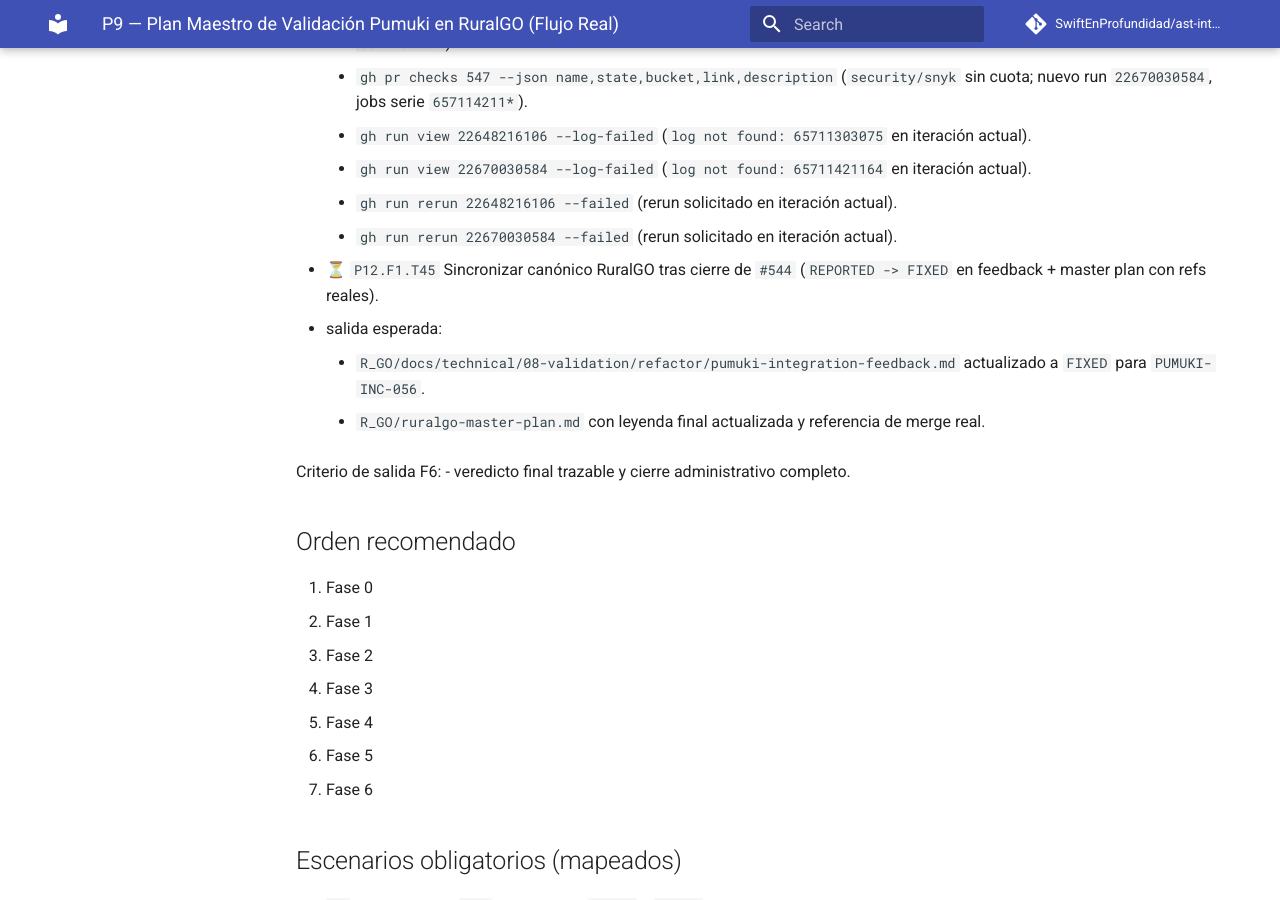
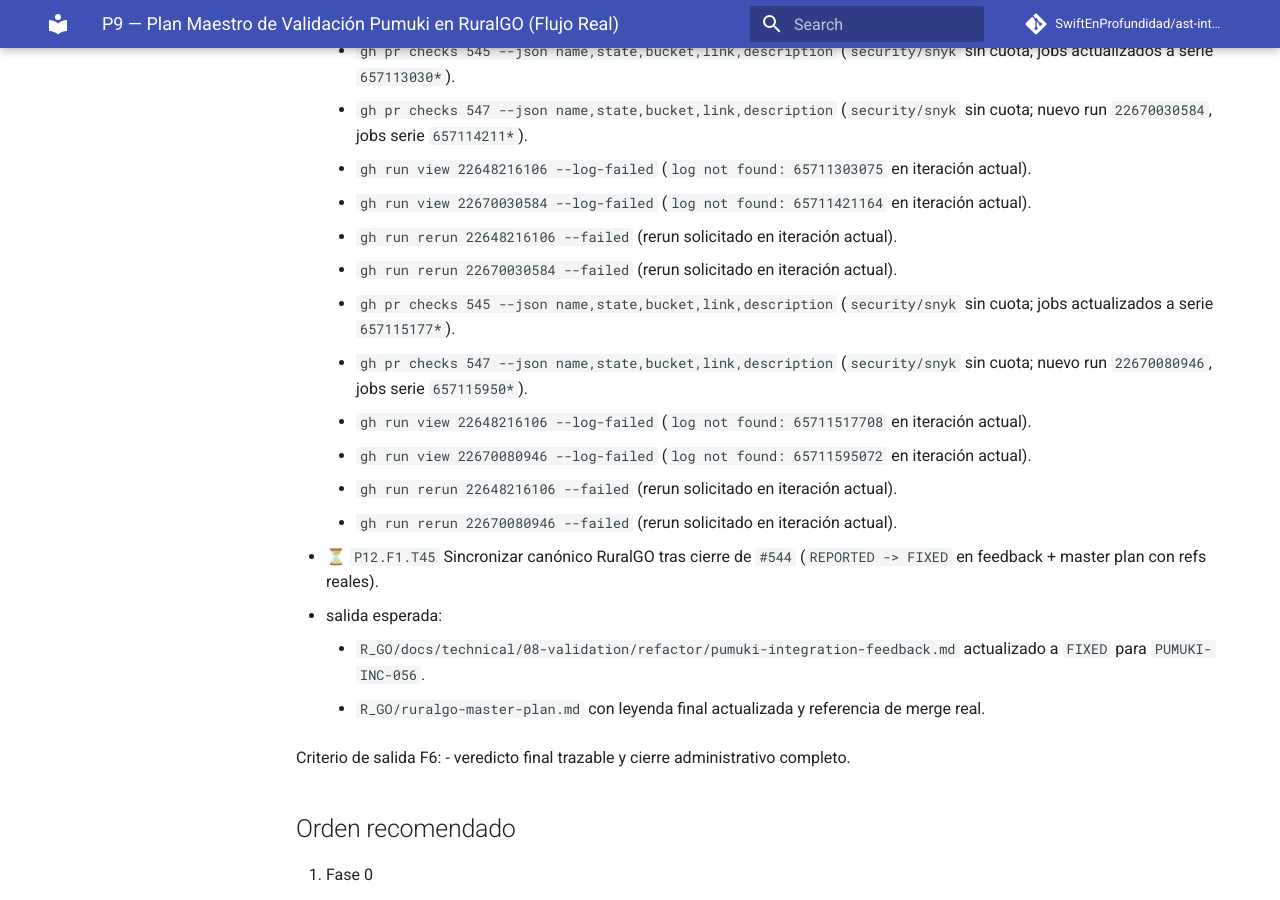
Before and after one commit to SwiftEnProfundidad/ast-intelligence-hooks, an MkDocs documentation site: the page built from docs/seguimiento-completo-validacion-ruralgo-03-03-2026.md, in a window 1280 px wide and 900 px high, scrolled down 58813 px. Built offline with MkDocs 1.6.1 and Material for MkDocs 9.7.7, drawn with Linux system fonts in a browser that asks for light colours; comment, search, counter and statistics services are not loaded; some of the changed text lies outside the part shown.

Commit message:
docs(validation): keep t47 heartbeat loop updated

```diff
--- a/docs/seguimiento-completo-validacion-ruralgo-03-03-2026.md
+++ b/docs/seguimiento-completo-validacion-ruralgo-03-03-2026.md
@@ -1410,6 +1410,7 @@ Criterio de salida F5:
       - `https://github.com/SwiftEnProfundidad/ast-intelligence-hooks/issues/546#issuecomment-3997332121`
       - `https://github.com/SwiftEnProfundidad/ast-intelligence-hooks/issues/546#issuecomment-3997342051`
       - `https://github.com/SwiftEnProfundidad/ast-intelligence-hooks/issues/546#issuecomment-3997351225`
+      - `https://github.com/SwiftEnProfundidad/ast-intelligence-hooks/issues/546#issuecomment-3997358307`
     - evidencia de bloqueo vigente:
       - `gh run view 22648407847` (`billing lock` en GitHub Actions).
       - `gh run view 22648597740` (`billing lock` persistente tras rerun/retrigger).
@@ -1641,6 +1642,12 @@ Criterio de salida F5:
       - `gh run view 22670030584 --log-failed` (`log not found: 65711421164` en iteración actual).
       - `gh run rerun 22648216106 --failed` (rerun solicitado en iteración actual).
       - `gh run rerun 22670030584 --failed` (rerun solicitado en iteración actual).
+      - `gh pr checks 545 --json name,state,bucket,link,description` (`security/snyk` sin cuota; jobs actualizados a serie `657115177*`).
+      - `gh pr checks 547 --json name,state,bucket,link,description` (`security/snyk` sin cuota; nuevo run `22670080946`, jobs serie `657115950*`).
+      - `gh run view 22648216106 --log-failed` (`log not found: 65711517708` en iteración actual).
+      - `gh run view 22670080946 --log-failed` (`log not found: 65711595072` en iteración actual).
+      - `gh run rerun 22648216106 --failed` (rerun solicitado en iteración actual).
+      - `gh run rerun 22670080946 --failed` (rerun solicitado en iteración actual).
 
 - ⏳ `P12.F1.T45` Sincronizar canónico RuralGO tras cierre de `#544` (`REPORTED -> FIXED` en feedback + master plan con refs reales).
   - salida esperada:
```
